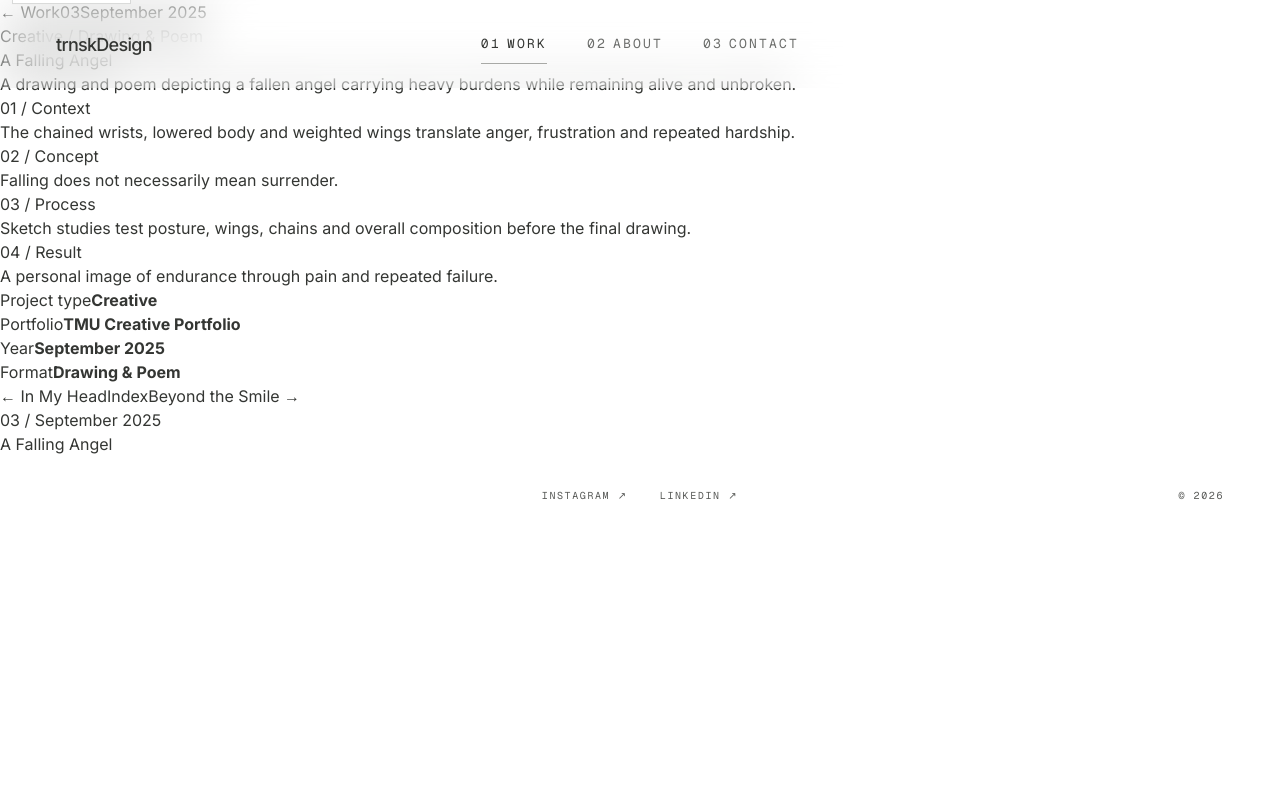
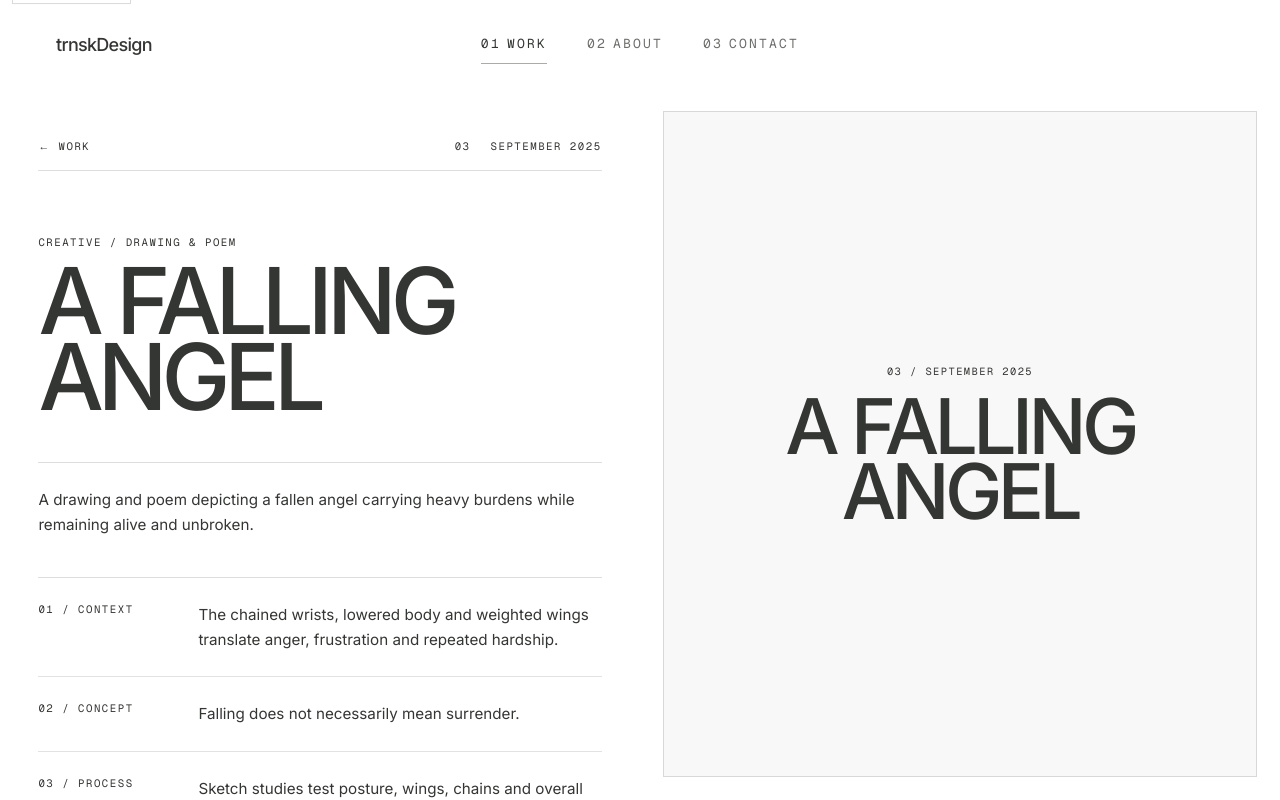
Before and after one commit to Mercy1o/tsiaro-portfolio, a Next.js app: page /work/a-falling-angel in a window 1280 px wide. Shown: the top 800 px of the page. Built offline with nearby package versions, Linux system fonts and the light colour scheme; no server answers.

Commit message:
style: add stable split-screen project layout and viewport media sizing

```diff
--- a/app/globals.css
+++ b/app/globals.css
@@ -315,6 +315,200 @@ a:focus-visible, button:focus-visible, input:focus-visible, textarea:focus-visib
   opacity: 1;
 }
 
+/* Stable viewport-based project presentation */
+.project-split-page {
+  min-height: 100svh;
+  background: #fff !important;
+}
+
+.project-split-shell {
+  display: grid;
+  grid-template-columns: minmax(0, 1fr) minmax(0, 1fr);
+  align-items: start;
+  width: 100%;
+  min-height: 100svh;
+  padding-top: 88px;
+}
+
+.project-split-copy {
+  min-width: 0;
+  padding: clamp(2rem, 4vw, 4.5rem) clamp(1.5rem, 3vw, 3.75rem) 4rem;
+}
+
+.project-split-topline,
+.project-split-kicker,
+.project-split-narrative span,
+.project-split-meta span {
+  font-family: var(--font-mono-ui), monospace;
+  font-size: .67rem;
+  line-height: 1.4;
+  text-transform: uppercase;
+  letter-spacing: .14em;
+  color: rgba(52,54,51,.58);
+}
+
+.project-split-topline {
+  display: grid;
+  grid-template-columns: 1fr auto auto;
+  gap: 1.25rem;
+  padding-bottom: 1rem;
+  border-bottom: 1px solid rgba(52,54,51,.16);
+}
+
+.project-split-heading {
+  padding: clamp(3rem, 8vh, 6rem) 0 clamp(2.25rem, 6vh, 4.5rem);
+}
+
+.project-split-heading h1 {
+  margin: .8rem 0 0;
+  max-width: 11ch;
+  font-size: clamp(3.5rem, 7.2vw, 8rem);
+  line-height: .82;
+  letter-spacing: -.065em;
+  font-weight: 500;
+  text-transform: uppercase;
+}
+
+.project-split-intro {
+  padding: 1.5rem 0 2.5rem;
+  border-top: 1px solid rgba(52,54,51,.16);
+  border-bottom: 1px solid rgba(52,54,51,.16);
+}
+
+.project-split-intro p,
+.project-split-narrative p {
+  margin: 0;
+  max-width: 48rem;
+  color: rgba(52,54,51,.78);
+  font-size: clamp(.95rem, 1.15vw, 1.08rem);
+  line-height: 1.65;
+}
+
+.project-split-narrative article {
+  display: grid;
+  grid-template-columns: 8.5rem minmax(0, 1fr);
+  gap: 1.5rem;
+  padding: 1.5rem 0;
+  border-bottom: 1px solid rgba(52,54,51,.14);
+}
+
+.project-split-meta {
+  display: grid;
+  grid-template-columns: repeat(2, minmax(0, 1fr));
+  gap: 0;
+  margin-top: 3rem;
+  border-top: 1px solid rgba(52,54,51,.16);
+  border-left: 1px solid rgba(52,54,51,.16);
+}
+
+.project-split-meta > div {
+  min-height: 7rem;
+  padding: 1rem;
+  border-right: 1px solid rgba(52,54,51,.16);
+  border-bottom: 1px solid rgba(52,54,51,.16);
+}
+
+.project-split-meta strong {
+  display: block;
+  margin-top: 1.25rem;
+  font-size: 1rem;
+  font-weight: 500;
+}
+
+.project-split-nav {
+  display: grid;
+  grid-template-columns: 1fr auto 1fr;
+  gap: 1rem;
+  align-items: center;
+  margin-top: 4rem;
+  padding-top: 1.25rem;
+  border-top: 1px solid rgba(52,54,51,.16);
+  font-family: var(--font-mono-ui), monospace;
+  font-size: .68rem;
+  text-transform: uppercase;
+  letter-spacing: .12em;
+}
+
+.project-split-nav a:nth-child(2) { text-align: center; }
+.project-split-nav a:last-child { text-align: right; }
+
+.project-split-media {
+  position: sticky;
+  top: 88px;
+  height: calc(100svh - 88px);
+  min-height: 560px;
+  padding: clamp(1rem, 1.8vw, 1.75rem);
+}
+
+.project-split-frame {
+  display: flex;
+  align-items: center;
+  justify-content: center;
+  width: 100%;
+  height: 100%;
+  min-height: 0;
+  overflow: hidden;
+  border: 1px solid rgba(52,54,51,.16);
+  background: #f8f8f8;
+  padding: clamp(1.5rem, 3vw, 3rem);
+  text-align: center;
+}
+
+.project-split-frame p {
+  margin: 0 0 1rem;
+  font-family: var(--font-mono-ui), monospace;
+  font-size: .65rem;
+  text-transform: uppercase;
+  letter-spacing: .14em;
+  color: rgba(52,54,51,.5);
+}
+
+.project-split-frame h2 {
+  margin: 0;
+  max-width: 10ch;
+  font-size: clamp(3rem, 6vw, 7rem);
+  line-height: .84;
+  letter-spacing: -.06em;
+  font-weight: 500;
+  text-transform: uppercase;
+}
+
+@media (max-width: 900px) {
+  .project-split-shell {
+    display: block;
+    padding-top: 72px;
+  }
+
+  .project-split-copy {
+    padding: 1.5rem 1rem 3rem;
+  }
+
+  .project-split-heading {
+    padding: 3rem 0 2.5rem;
+  }
+
+  .project-split-heading h1 {
+    font-size: clamp(3.4rem, 16vw, 5.4rem);
+  }
+
+  .project-split-narrative article {
+    grid-template-columns: 1fr;
+    gap: .7rem;
+  }
+
+  .project-split-media {
+    position: relative;
+    top: auto;
+    height: 72svh;
+    min-height: 480px;
+    padding: 0 1rem 1rem;
+  }
+
+  .project-split-frame h2 {
+    font-size: clamp(3rem, 13vw, 5rem);
+  }
+}
+
 @keyframes route-old {
   from { opacity: 1; filter: blur(0); transform: scale(1); }
   to { opacity: 0; filter: blur(7px); transform: scale(.992); }
```
